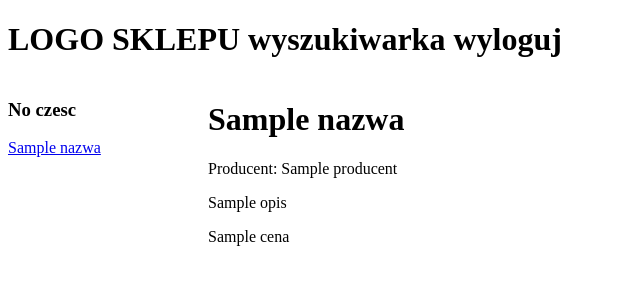
After one commit to TBI-S/Sklep01, a Python web app: template Produkty/templates/produkt.html in a window 1280 px wide. The commit adds this page. Shown: the top 300 px of the page, without its empty margins (0-640 px from the left). Run offline with Jinja, Linux system fonts and the light colour scheme; the template is opened without the code that fills it: most values are stand-ins (such as "Sample title", 1, 10 or a date in 2020).

Commit message:
project commit 01

```diff
--- /dev/null
+++ b/Produkty/templates/produkt.html
@@ -0,0 +1,13 @@
+    {% extends 'szablon.html' %}
+
+    {% block produkt %}
+    {% if produkt_user %}
+        <h1> {{ produkt_user.nazwa }} </h1>
+        <p> Producent: {{ produkt_user.producent }} </p>
+        <p> {{ produkt_user.opis }} </p>
+        <p> {{ produkt_user.cena }} </p>
+
+    {% else %}
+        <p> Nie ma produktu o takim id. </p>
+    {% endif %}
+    {% endblock produkt %}
--- a/Produkty/templates/szablon.html
+++ b/Produkty/templates/szablon.html
@@ -5,12 +5,20 @@
     <title>Sklep</title>
 </head>
 <body>
-
-    <h1>Witaj przybyszu</h1>
-
-    {% for kat in kategorie %}
-    <p> <a href = "kategoria/{{ kat.id }}"> {{ kat.nazwa }} </a> </p>
-    {% endfor %}
+    <div>
+        <h1>LOGO SKLEPU             wyszukiwarka           wyloguj </h1>
+    </div>
+    <div style="clear:both"></div>
+    <div style="width:200px; float:left">
+        <h3>No czesc</h3>
+        {% for kat in kategorie %}
+            <p> <a href = "/kategoria/{{ kat.id }}"> {{ kat.nazwa }} </a> </p>
+        {% endfor %}
+    </div>
+    <div style="width:700; float:left">
+        {% block produkt %} {% endblock produkt %}
+    </div>
+    <div style="clear:both"></div>
 
 </body>
 </html>
--- a/sklep/urls.py
+++ b/sklep/urls.py
@@ -21,6 +21,6 @@ urlpatterns = [
     path('admin/', admin.site.urls),
     path('admin/', admin.site.urls),
     path('', index, name='index'),
-    # path('kategoria/<id>/', kategoria, name='kategoria'),
-    # path('produkt/<id>/', produkt, name='produkt'),
+    path('kategoria/<id>/', kategoria, name='kategoria'),
+    path('produkt/<id>/', produkt, name='produkt'),
 ]
```
Also changed, not shown: Produkty/templates/kategoria_produkt.html (added, +16 -0 lines), Produkty/views.py (+12 -8 lines), db.sqlite3.
